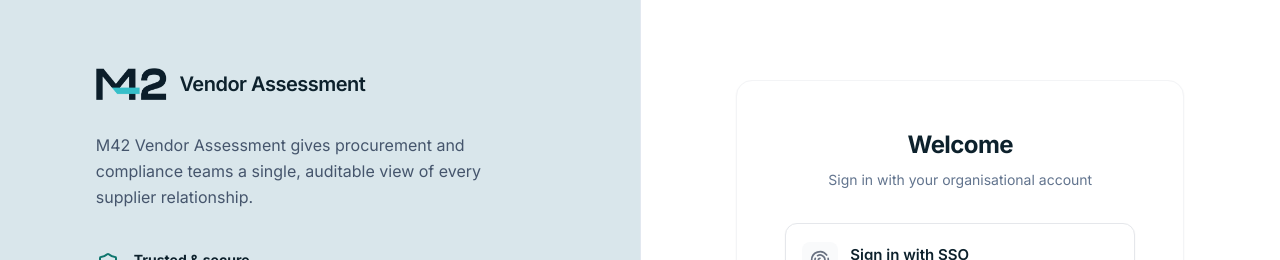
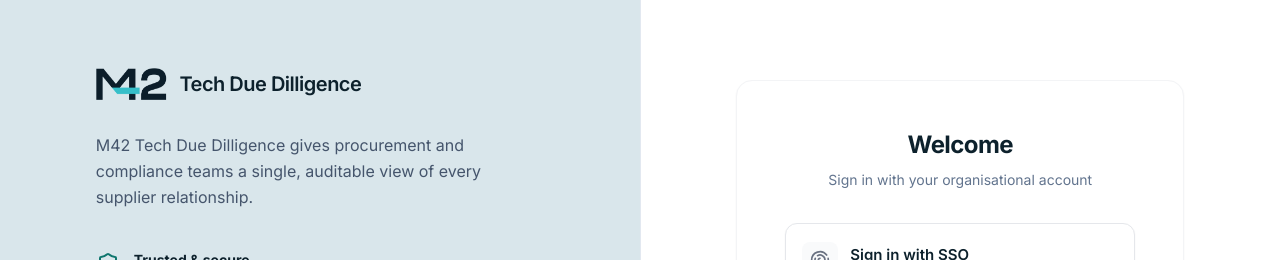
Before and after one commit to asjain-bit/M42-Vendors-Assessment, a Next.js app: page / in a window 1280 px wide. Shown: the part 155-415 px from the top of the page. Built offline with nearby package versions, Linux system fonts and the light colour scheme.

Commit message:
refactor: rename application to Tech Due Dilligence

```diff
--- a/src/app/layout.tsx
+++ b/src/app/layout.tsx
@@ -18,8 +18,8 @@
 })
 
 export const metadata: Metadata = {
-  title: 'Vendor Assessment',
-  description: 'M42 Vendor Assessment Portal',
+  title: 'Tech Due Dilligence',
+  description: 'M42 Tech Due Dilligence Portal',
   icons: {
     icon: '/favicon-square.png',
     shortcut: '/favicon-square.png',
--- a/src/components/organisms/Sidebar/Sidebar.tsx
+++ b/src/components/organisms/Sidebar/Sidebar.tsx
@@ -65,7 +65,7 @@
                   className="h-5 w-auto object-contain shrink-0"
                 />
                 <span className="font-extrabold text-xs tracking-tight text-white truncate leading-none">
-                  Vendor assessment
+                  Tech Due Dilligence
                 </span>
               </div>
 
@@ -169,7 +169,7 @@
             <div>
               <h3 className="text-xl font-extrabold text-[#0d212c] mb-1.5">Confirm Logout</h3>
               <p className="text-xs text-[#64748b] leading-relaxed max-w-md">
-                Are you sure you want to log out of M42 Vendor Assessment?
+                Are you sure you want to log out of M42 Tech Due Dilligence?
               </p>
             </div>
             <div className="flex items-center justify-center gap-3 w-full mt-2">
--- a/src/components/organisms/SiteHeader/SiteHeader.tsx
+++ b/src/components/organisms/SiteHeader/SiteHeader.tsx
@@ -14,7 +14,7 @@
 }
 
 export const SiteHeader: React.FC<SiteHeaderProps> = ({
-  title = 'Vendor assessment',
+  title = 'Tech Due Dilligence',
   subtitle,
   className = '',
 }) => {
@@ -32,9 +32,7 @@
           {title}
         </h1>
         {subtitle ? (
-          <p className="text-xs text-[#64748b] mt-0.5 leading-normal">
-            {subtitle}
-          </p>
+          <p className="text-xs text-[#64748b] mt-0.5 leading-normal">{subtitle}</p>
         ) : null}
       </div>
     </header>
--- a/src/components/screens/LoginScreen.tsx
+++ b/src/components/screens/LoginScreen.tsx
@@ -28,7 +28,7 @@
             Setting up your workspace...
           </h2>
           <p className="text-[14px] text-slate-500">
-            Preparing the M42 Vendor Assessment environment.
+            Preparing the M42 Tech Due Dilligence environment.
           </p>
         </div>
       </div>
@@ -48,14 +48,14 @@
               className="h-8 w-auto object-contain shrink-0"
             />
             <span className="font-semibold text-xl text-[#0d212c] tracking-tight">
-              Vendor Assessment
+              Tech Due Dilligence
             </span>
           </div>
 
           <div>
             <p className="text-slate-600 text-base leading-relaxed font-normal">
-              M42 Vendor Assessment gives procurement and compliance teams a single, auditable view
-              of every supplier relationship.
+              M42 Tech Due Dilligence gives procurement and compliance teams a single, auditable
+              view of every supplier relationship.
             </p>
           </div>
 
```
Also changed, not shown: src/styles/tokens/brand.css (+13 -2 lines).
